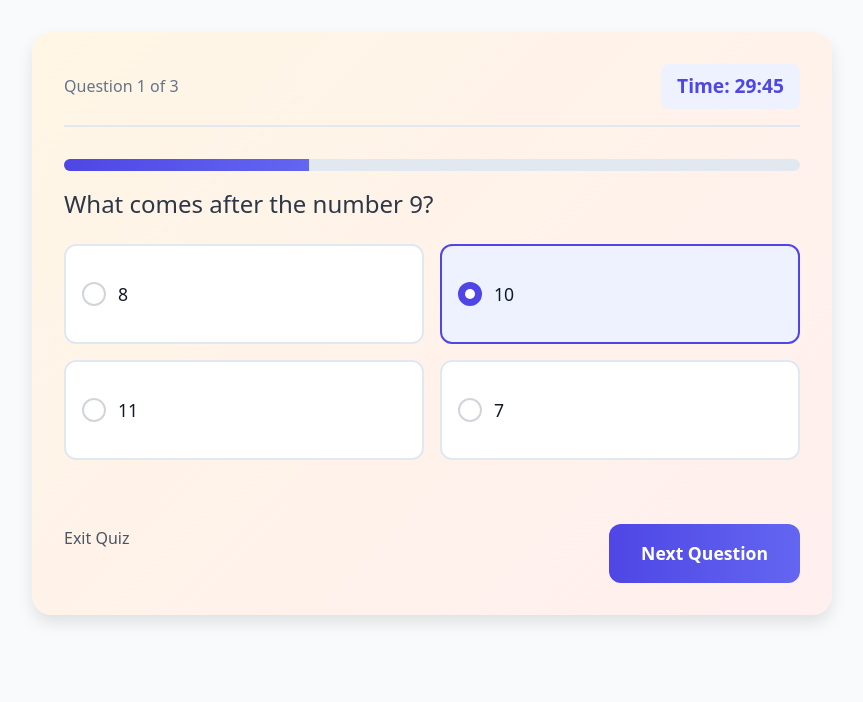
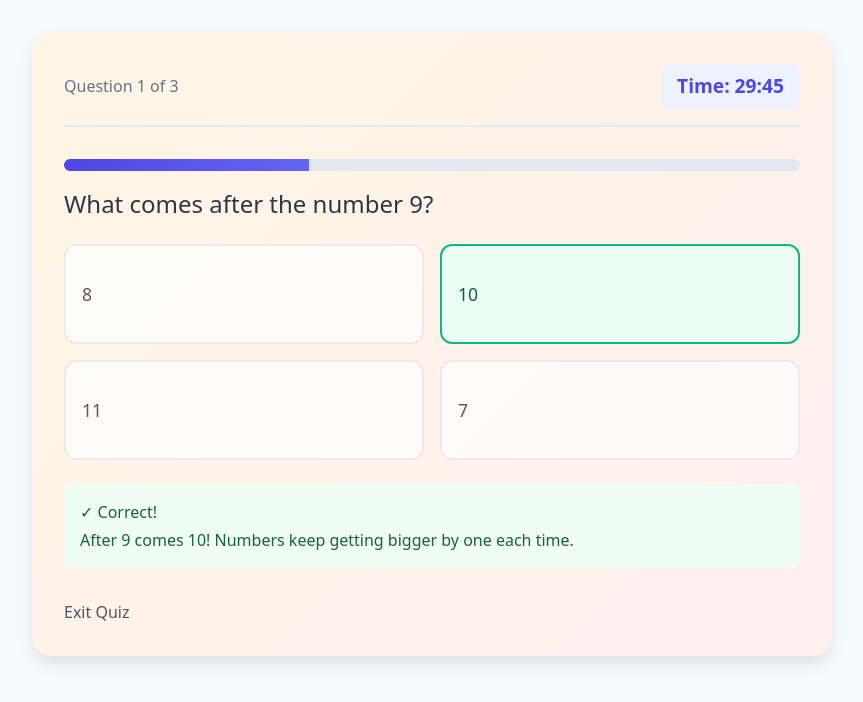
Before and after one commit to chandreshv/quizonic-fe, a React (Vite) app: page /quiz/1/attempt/1 in a window 1280 px wide. Both pictures are taken after a click on the button "10". Shown: the top 702 px of the page, without its empty margins (208-1071 px from the left). Built offline with nearby package versions, Linux system fonts and the light colour scheme.

Commit message:
Changed the answer selection style on quizattempt page

```diff
--- a/src/pages/quiz/QuizAttemptPage.tsx
+++ b/src/pages/quiz/QuizAttemptPage.tsx
@@ -1,4 +1,4 @@
-import { useState } from 'react';
+import { useState, useEffect } from 'react';
 import { useParams, useNavigate } from 'react-router-dom';
 import { useQuery } from '@tanstack/react-query';
 import { quizService } from '../../api/quizService';
@@ -11,6 +11,9 @@ export const QuizAttemptPage = () => {
   const [currentQuestionIndex, setCurrentQuestionIndex] = useState(0);
   const [selectedOption, setSelectedOption] = useState<number | null>(null);
   const [isSubmitting, setIsSubmitting] = useState(false);
+  const [answerChecked, setAnswerChecked] = useState(false);
+  const [isCorrect, setIsCorrect] = useState(false);
+  const [showExplanation, setShowExplanation] = useState(false);
 
   const { data: questions, isLoading } = useQuery({
     queryKey: ['quiz-questions', quizId],
@@ -21,29 +24,61 @@ export const QuizAttemptPage = () => {
   const isLastQuestion = currentQuestionIndex === (questions?.length ?? 0) - 1;
   const progress = ((currentQuestionIndex + 1) / (questions?.length ?? 1)) * 100;
 
-  const handleOptionSelect = (optionIndex: number) => {
-    setSelectedOption(optionIndex);
-  };
+  // Effect to move to next question after delay
+  useEffect(() => {
+    let timer: NodeJS.Timeout;
 
-  const handleNext = async () => {
-    if (selectedOption === null || !currentQuestion || !attemptId) return;
+    if (answerChecked) {
+      // Show explanation for 2 seconds
+      setShowExplanation(true);
 
-    setIsSubmitting(true);
-    try {
-      await quizService.submitAnswer(attemptId, currentQuestion.id, selectedOption);
-
+      // Move to next question after 3 seconds
+      timer = setTimeout(() => {
         if (isLastQuestion) {
-        const result = await quizService.finishQuiz(attemptId);
-        // Show a fun celebration animation here
-        navigate(`/quiz/${quizId}/result/${attemptId}`, { state: { result } });
+          handleFinishQuiz();
         } else {
           setCurrentQuestionIndex(prev => prev + 1);
           setSelectedOption(null);
+          setAnswerChecked(false);
+          setIsCorrect(false);
+          setShowExplanation(false);
         }
+      }, 3000);
+    }
+
+    return () => {
+      if (timer) clearTimeout(timer);
+    };
+  }, [answerChecked, isLastQuestion]);
+
+  const handleOptionSelect = async (optionIndex: number) => {
+    if (answerChecked || isSubmitting || !currentQuestion || !attemptId) return;
+
+    setSelectedOption(optionIndex);
+    setIsSubmitting(true);
+
+    try {
+      await quizService.submitAnswer(attemptId, currentQuestion.id, optionIndex);
+
+      // Check if answer is correct
+      const isAnswerCorrect = optionIndex === currentQuestion.correctOption;
+      setIsCorrect(isAnswerCorrect);
+      setAnswerChecked(true);
     } catch (error) {
       console.error('Failed to submit answer:', error);
     } finally {
       setIsSubmitting(false);
+    }
+  };
+
+  const handleFinishQuiz = async () => {
+    if (!attemptId) return;
+
+    try {
+      const result = await quizService.finishQuiz(attemptId);
+      navigate(`/quiz/${quizId}/result/${attemptId}`, { state: { result } });
+    } catch (error) {
+      console.error('Failed to finish quiz:', error);
     }
   };
 
@@ -97,16 +132,30 @@ export const QuizAttemptPage = () => {
               : 'grid-cols-1 md:grid-cols-2' // 2x2 grid for 4 options
           }`}
         >
-          {currentQuestion.options.map((option, index) => (
+          {currentQuestion.options.map((option, index) => {
+            let buttonClass = 'option-button';
+
+            if (answerChecked) {
+              if (index === currentQuestion.correctOption) {
+                buttonClass += ' correct';
+              } else if (selectedOption === index) {
+                buttonClass += ' incorrect';
+              } else {
+                buttonClass += ' disabled';
+              }
+            } else if (selectedOption === index) {
+              buttonClass += ' selected';
+            }
+
+            return (
               <button
                 key={index}
                 onClick={() => handleOptionSelect(index)}
-              disabled={isSubmitting}
-              className={`option-button ${
-                selectedOption === index ? 'selected' : ''
-              }`}
+                disabled={isSubmitting || answerChecked}
+                className={buttonClass}
               >
                 <div className="flex items-center">
+                  {!answerChecked && (
                     <div
                       className={`flex-shrink-0 w-6 h-6 mr-3 rounded-full border-2 ${
                         selectedOption === index
@@ -118,11 +167,21 @@ export const QuizAttemptPage = () => {
                         <div className="w-full h-full rounded-full bg-white transform scale-50" />
                       )}
                     </div>
+                  )}
                   <span>{option}</span>
                 </div>
               </button>
-          ))}
+            );
+          })}
         </div>
+
+        {/* Explanation */}
+        {showExplanation && currentQuestion.explanation && (
+          <div className={`mt-6 p-4 rounded-lg ${isCorrect ? 'bg-green-50 text-green-800' : 'bg-red-50 text-red-800'}`}>
+            <p className="font-medium mb-1">{isCorrect ? '✓ Correct!' : '✗ Incorrect!'}</p>
+            <p>{currentQuestion.explanation}</p>
+          </div>
+        )}
 
         <div className="flex justify-between mt-8">
           <button
@@ -131,40 +190,6 @@ export const QuizAttemptPage = () => {
           >
             Exit Quiz
           </button>
-          <button
-            onClick={handleNext}
-            disabled={selectedOption === null || isSubmitting}
-            className="next-button"
-          >
-            {isSubmitting ? (
-              <div className="flex items-center">
-                <svg
-                  className="animate-spin -ml-1 mr-2 h-4 w-4 text-white"
-                  fill="none"
-                  viewBox="0 0 24 24"
-                >
-                  <circle
-                    className="opacity-25"
-                    cx="12"
-                    cy="12"
-                    r="10"
-                    stroke="currentColor"
-                    strokeWidth="4"
-                  />
-                  <path
-                    className="opacity-75"
-                    fill="currentColor"
-                    d="M4 12a8 8 0 018-8V0C5.373 0 0 5.373 0 12h4zm2 5.291A7.962 7.962 0 014 12H0c0 3.042 1.135 5.824 3 7.938l3-2.647z"
-                  />
-                </svg>
-                Checking...
-              </div>
-            ) : isLastQuestion ? (
-              'Finish Quiz'
-            ) : (
-              'Next Question'
-            )}
-          </button>
         </div>
       </div>
     </div>
--- a/src/styles/quiz.css
+++ b/src/styles/quiz.css
@@ -37,6 +37,42 @@
 .option-button.selected {
   border-color: #4F46E5;
   background: #EEF2FF;
+}
+
+.option-button.correct {
+  border-color: #10B981;
+  background: #ECFDF5;
+  color: #065F46;
+  pointer-events: none;
+}
+
+.option-button.incorrect {
+  border-color: #EF4444;
+  background: #FEF2F2;
+  color: #991B1B;
+  pointer-events: none;
+}
+
+.option-button.disabled {
+  opacity: 0.7;
+  cursor: not-allowed;
+  pointer-events: none;
+}
+
+@keyframes pulse {
+  0% {
+    box-shadow: 0 0 0 0 rgba(16, 185, 129, 0.7);
+  }
+  70% {
+    box-shadow: 0 0 0 10px rgba(16, 185, 129, 0);
+  }
+  100% {
+    box-shadow: 0 0 0 0 rgba(16, 185, 129, 0);
+  }
+}
+
+.option-button.correct {
+  animation: pulse 1.5s infinite;
 }
 
 /* Grid layout styles */
```
Lines whose indentation alone changed are shown as unchanged.
